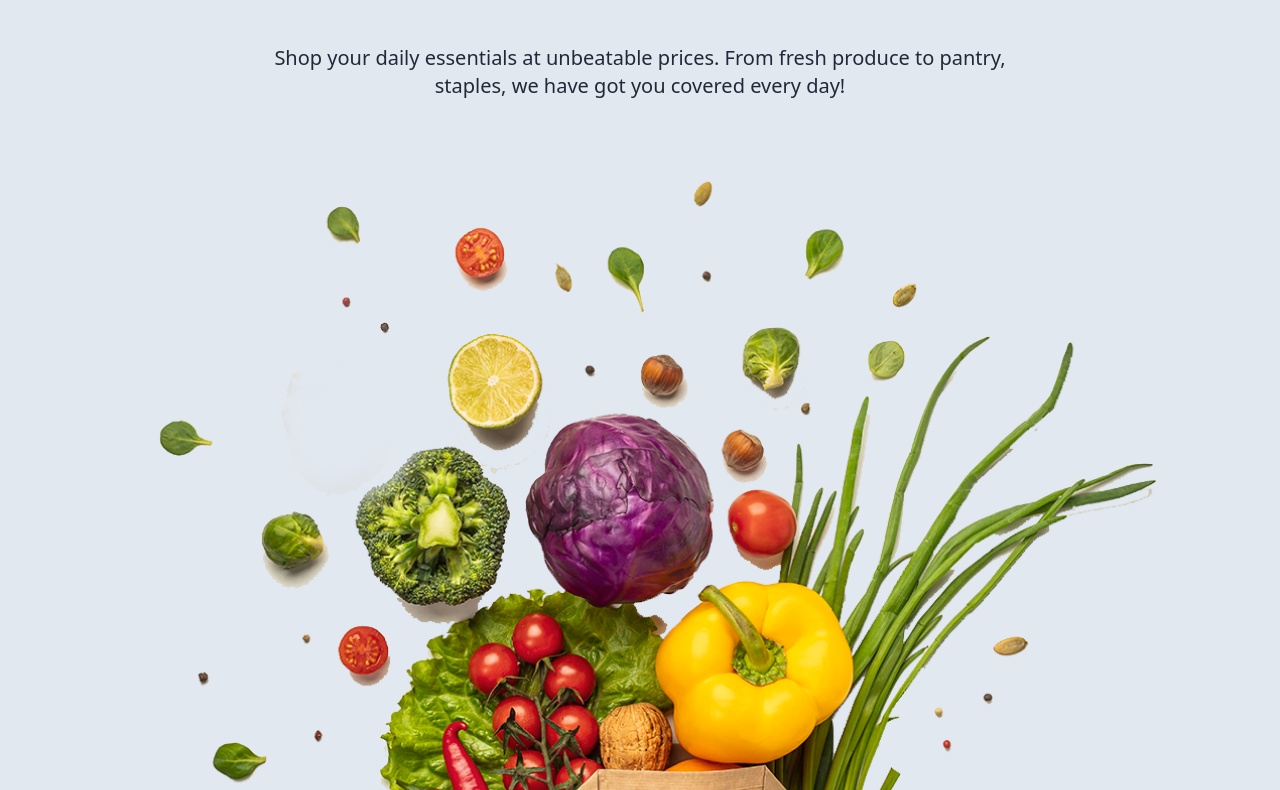
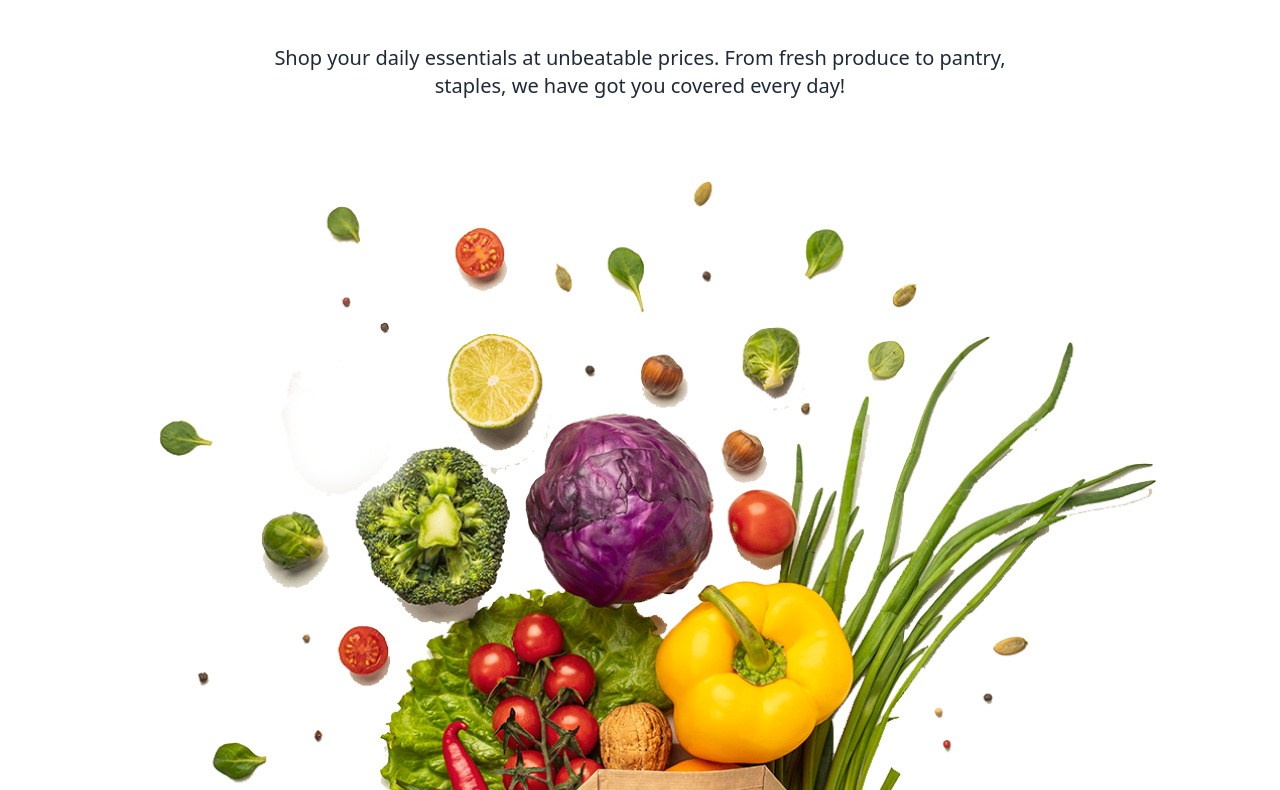
Before and after one commit to rifatjahan1/Assignment-003-Cate-02-batch-11, a plain HTML site: page index.html in a window 1280 px wide. Shown: the part 276-1066 px from the top of the page. Drawn offline with nearby package versions, Linux system fonts and the light colour scheme.

```diff
--- a/index.html
+++ b/index.html
@@ -113,7 +113,7 @@
 
         <!--navbar end-->
         <!--banner section stated-->
-        <section class="bg-slate-200 mt-4">
+        <section class=" mt-4">
             <div class="hero min-h-screen">
                 <div class="hero-content text-center ">
                     <div class="">
@@ -147,7 +147,7 @@
     <main class="container mx-auto text-textPrimary ">
         <!--Service Section start-->
         <section>
-            <div class="mt-8 lg:mt-24 ">
+            <div class="mt-8  lg:mt-24 ">
                 <div class="text-2xl lg:text-4xl ">
                     <p class=" text-customGreen font-semibold">Services</p>
 
@@ -204,7 +204,7 @@
         </section>
         <!--Service Section end-->
         <!--Popular Products Section start-->
-        <section class="bg-slate-200 lg:mt-16">
+        <section class="bg-slate-200  lg:mt-16">
             <div class="pt-16 lg:py-16 ">
                 <div class="mb-4 lg:mb-12">
                     <p class="text-2xl lg:text-4xl font-semibold text-customGreen ">Popular Products</p>
```
